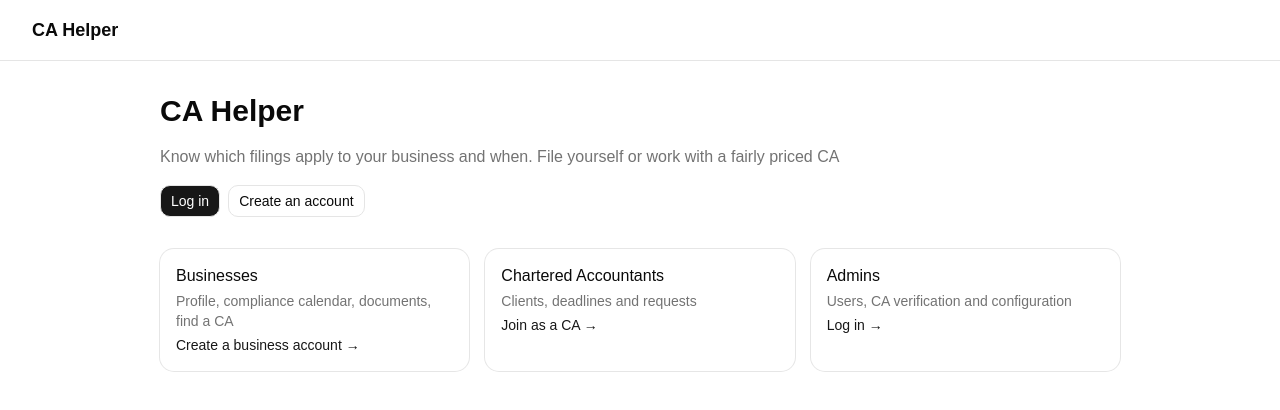
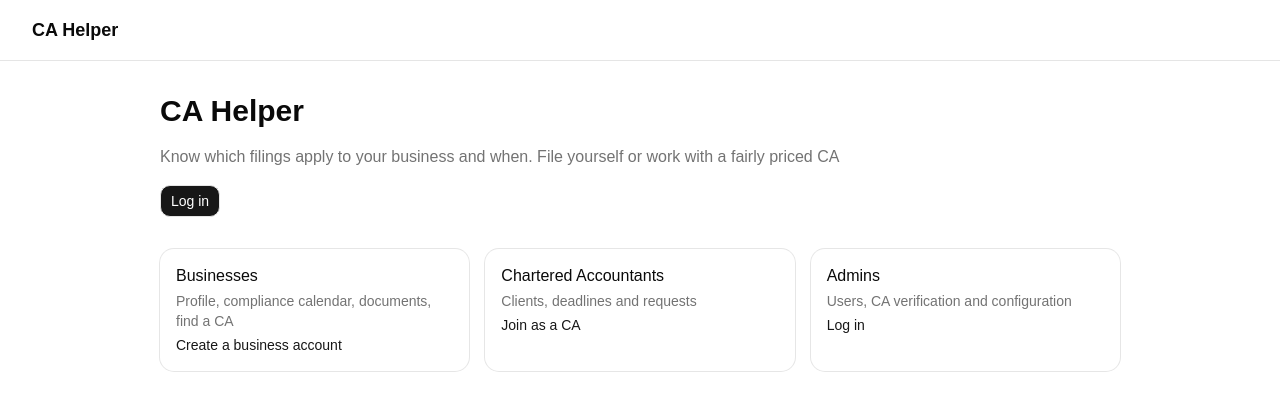
Before and after one commit to ZEROITRAYO/CA-helper, a React (Vite) app in the folder frontend/: page / in a window 1280 px wide. Shown: the top 410 px of the page. Built offline with nearby package versions, Linux system fonts and the light colour scheme.

Commit message:
Added signup page and routes

```diff
--- a/frontend/src/pages/AuthPages.jsx
+++ b/frontend/src/pages/AuthPages.jsx
@@ -319,7 +319,6 @@ export function HomePage() {
         ) : (
           <div className="flex gap-2">
             <Link to="/login" className={buttonClass()}>Log in</Link>
-            <Link to="/signup" className={buttonClass("outline")}>Create an account</Link>
           </div>
         )}
       </div>
@@ -338,7 +337,7 @@ export function HomePage() {
               <CardHeader>
                 <CardTitle>{audience.title}</CardTitle>
                 <CardDescription>{audience.text}</CardDescription>
-                <span className="text-sm font-medium text-primary">{audience.action} →</span>
+                <span className="text-sm font-medium text-primary">{audience.action} </span>
               </CardHeader>
             </Card>
 
```
